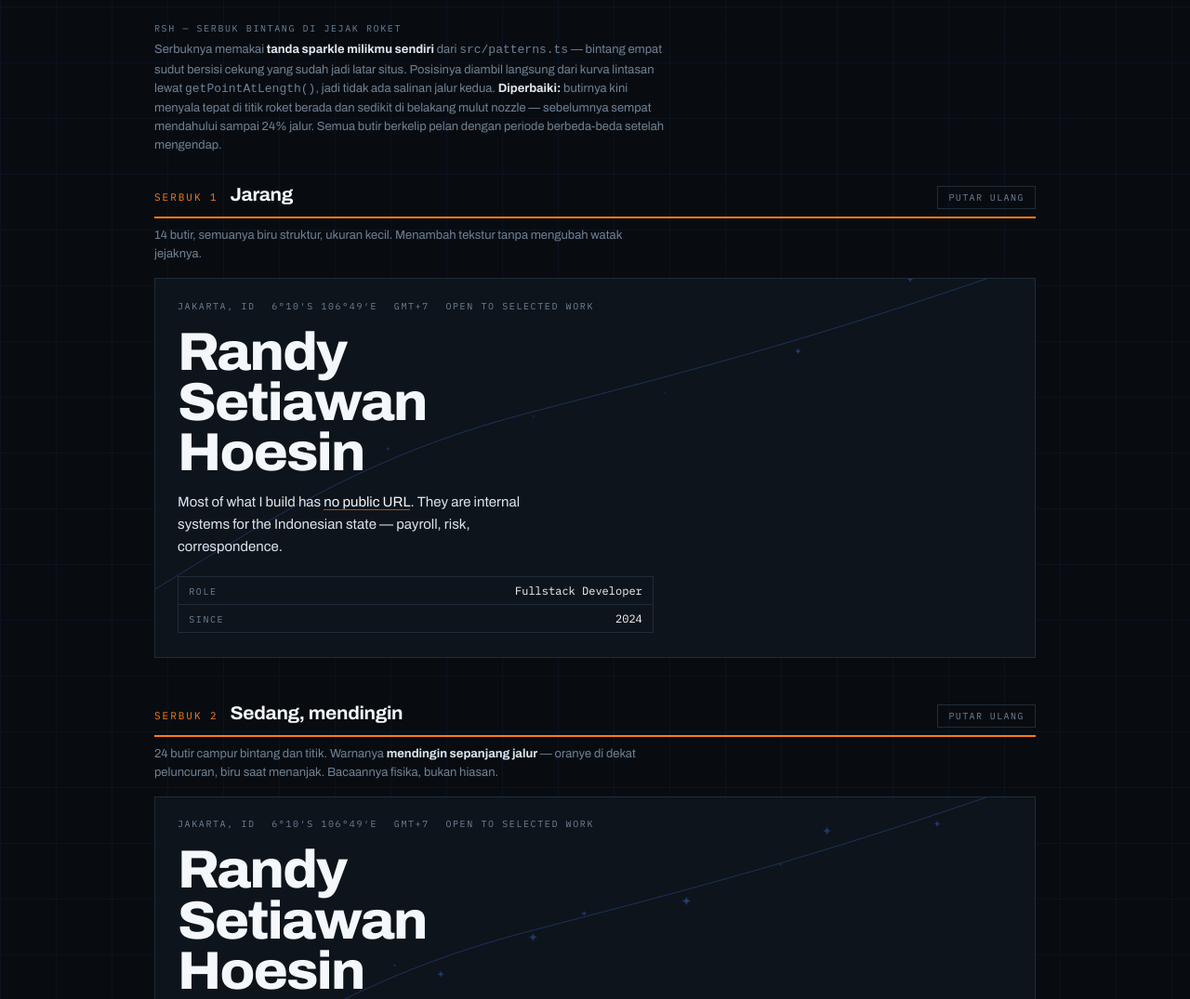
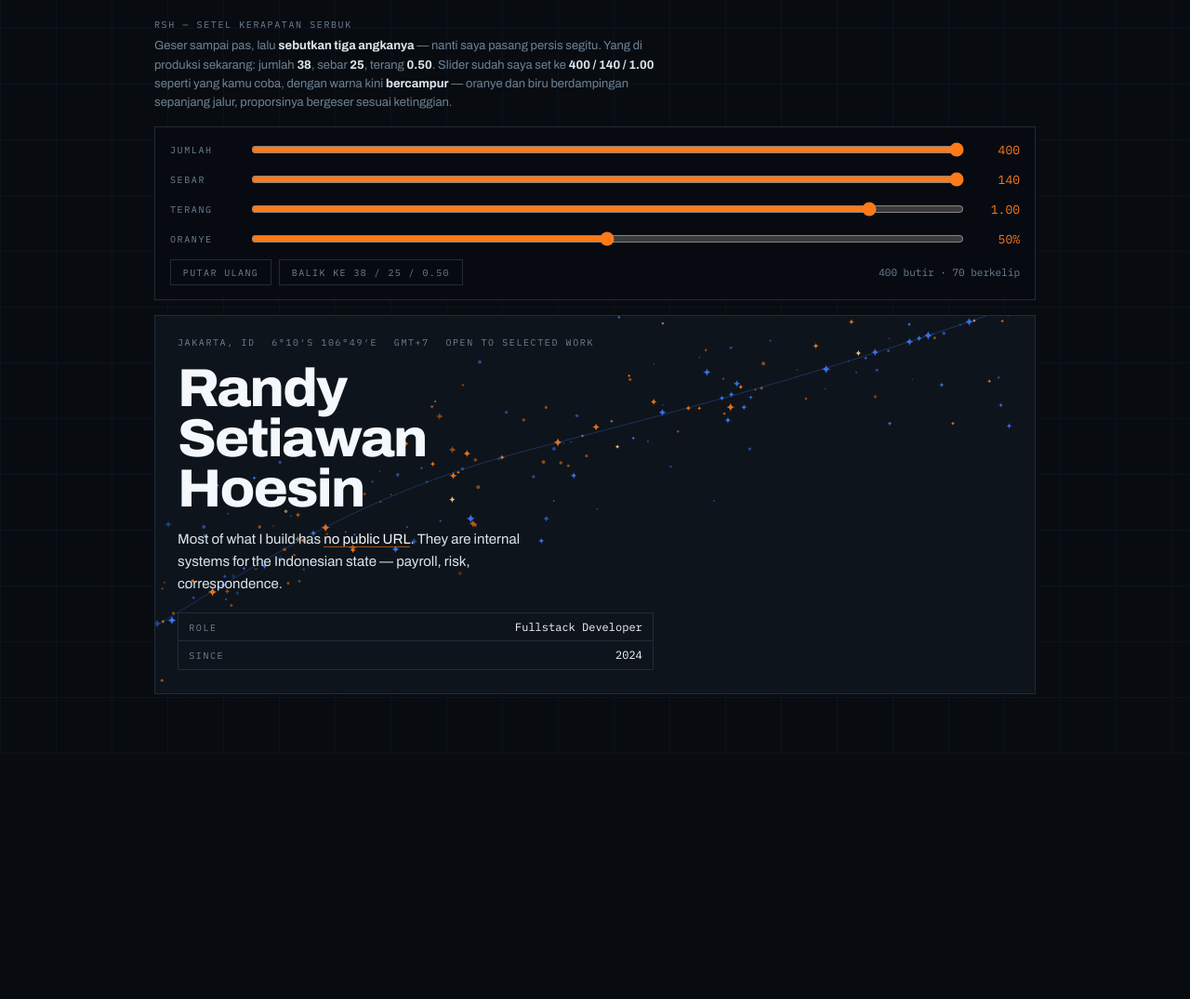
Before and after one commit to randysetiawanh/portofolio, a website: page design/flight-anim.html in a window 1280 px wide. Shown: the top 1075 px of the page at 93% size. After the commit the page ends 811 px from the top, so only its background shows below. Drawn offline with Linux system fonts and the light colour scheme.

```diff
--- a/design/flight-anim.html
+++ b/design/flight-anim.html
@@ -4,7 +4,7 @@
 <meta charset="utf-8">
 <meta name="viewport" content="width=device-width,initial-scale=1">
 <meta name="robots" content="noindex">
-<title>Serbuk bintang di jejak roket</title>
+<title>Setel kerapatan serbuk</title>
 <style>
 @font-face{font-family:'Archivo';src:url('/fonts/archivo-var.woff2') format('woff2-variations');
   font-weight:100 900;font-display:swap}
@@ -12,7 +12,7 @@
 @font-face{font-family:'Plex Mono';src:url('/fonts/plexmono-500.woff2') format('woff2');font-weight:500}
 
 :root{
-  --ink:#080C11; --panel:#0E141B; --rule:#1F2C39; --rule-soft:#17212B;
+  --ink:#080C11; --panel:#0E141B; --panel-2:#131C26; --rule:#1F2C39;
   --dim:#6E8194; --text:#DCE5ED; --text-strong:#F4F8FC;
   --structure:#3A7BFD; --signal:#FF7A18;
   --sheet:1px solid var(--rule);
@@ -24,28 +24,28 @@
   background-image:
     repeating-linear-gradient(90deg,rgba(58,123,253,.055) 0 1px,transparent 1px 60px),
     repeating-linear-gradient(0deg,rgba(58,123,253,.055) 0 1px,transparent 1px 60px)}
-.wrap{max-width:980px;margin:0 auto;padding:1.5rem 1rem 5rem}
+.wrap{max-width:980px;margin:0 auto;padding:1.25rem 1rem 4rem}
 .lbl{font-family:var(--f-mono);font-size:.625rem;letter-spacing:.16em;
   text-transform:uppercase;color:var(--dim)}
-.opt{margin:0 0 3rem}
-.opt>header{display:flex;align-items:baseline;gap:.8rem;flex-wrap:wrap;
-  border-bottom:2px solid var(--signal);padding-bottom:.5rem;margin-bottom:.5rem}
-.opt>header .tag{font-family:var(--f-mono);font-size:.6875rem;letter-spacing:.18em;
-  color:var(--signal);text-transform:uppercase}
-.opt>header h2{margin:0;font-size:1.25rem;font-variation-settings:'wdth' 104,'wght' 700;
-  color:var(--text-strong);letter-spacing:-.015em}
-.opt>header button{margin-left:auto;background:none;border:1px solid var(--rule);
-  color:var(--dim);font:inherit;font-family:var(--f-mono);font-size:.625rem;
-  letter-spacing:.14em;text-transform:uppercase;padding:.3rem .7rem;cursor:pointer}
-.opt>header button:hover{border-color:var(--signal);color:var(--signal)}
 .why{font-size:.8125rem;color:var(--dim);margin:.4rem 0 1rem;line-height:1.55;max-width:74ch}
 .why b{color:var(--text)}
-.note{font-size:.75rem;color:var(--dim);margin-top:.7rem;line-height:1.55;
-  border-left:2px solid var(--rule);padding-left:.7rem;max-width:74ch}
-.note b{color:var(--text)}
+
+.panel{position:sticky;top:0;z-index:9;background:color-mix(in srgb,var(--ink) 94%,transparent);
+  backdrop-filter:blur(10px);border:var(--sheet);padding:.9rem 1rem;margin-bottom:1rem;
+  display:grid;gap:.75rem}
+.row{display:grid;grid-template-columns:4.6rem 1fr 3.2rem;gap:.7rem;align-items:center}
+.row input[type=range]{width:100%;accent-color:var(--signal)}
+.row output{font-family:var(--f-mono);font-size:.8125rem;color:var(--signal);
+  text-align:right;font-variant-numeric:tabular-nums}
+.acts{display:flex;gap:.5rem;flex-wrap:wrap;align-items:center}
+.acts button{background:none;border:1px solid var(--rule);color:var(--dim);font:inherit;
+  font-family:var(--f-mono);font-size:.625rem;letter-spacing:.14em;text-transform:uppercase;
+  padding:.4rem .8rem;cursor:pointer}
+.acts button:hover{border-color:var(--signal);color:var(--signal)}
+.acts .out{margin-left:auto;font-family:var(--f-mono);font-size:.6875rem;color:var(--dim)}
 
 .hero{position:relative;border:var(--sheet);background:var(--panel);
-  padding:1.4rem 1.5rem 1.6rem;overflow:hidden;min-height:340px}
+  padding:1.4rem 1.5rem 1.6rem;overflow:hidden;min-height:360px}
 .coord{display:flex;gap:1.1rem;flex-wrap:wrap;margin-bottom:1rem;position:relative;z-index:3}
 .wordmark{margin:0;font-variation-settings:'wdth' 104,'wght' 800;letter-spacing:-.03em;
   font-size:clamp(2.1rem,7vw,3.6rem);line-height:.94;color:var(--text-strong);
@@ -70,19 +70,20 @@
 .flyer svg{display:block;width:clamp(140px,21vw,228px);height:auto}
 
 .arc{position:absolute;inset:0;z-index:1;overflow:visible}
-.arc .path{stroke:var(--structure);fill:none;stroke-width:1;opacity:.3;
+.arc .tr{fill:none;stroke:var(--structure);stroke-width:1;opacity:.3;
   stroke-dasharray:100;stroke-dashoffset:100}
-.run .arc .path{animation:trace 4.6s cubic-bezier(.5,0,.72,.62) forwards}
+.run .arc .tr{animation:trace 4.6s cubic-bezier(.5,0,.72,.62) forwards}
 @keyframes trace{to{stroke-dashoffset:0}}
 
-/* Serbuk: muncul tepat saat roket lewat, lalu mengendap tinggal samar.
-   Jejaknya memang tertinggal — sama seperti garisnya. */
 .dust{opacity:0;transform-box:fill-box;transform-origin:center}
-.run .dust{animation:settle 1.5s cubic-bezier(.16,1,.3,1) forwards,
+.run .dust{animation:settle 1.4s cubic-bezier(.16,1,.3,1) forwards}
+/* Hanya bintang yang berkelip; titik kecil diam. Jadi menaikkan kerapatan
+   tidak ikut menaikkan jumlah animasi yang berjalan selamanya. */
+.run .dust.tw{animation:settle 1.4s cubic-bezier(.16,1,.3,1) forwards,
                         glint var(--per,3s) ease-in-out var(--gd,2s) infinite alternate}
 @keyframes settle{
-  0%  {opacity:0;scale:.35;rotate:-25deg}
-  22% {opacity:1;scale:1.15}
+  0%{opacity:0;scale:.35;rotate:-25deg}
+  22%{opacity:1;scale:1.15}
   100%{opacity:var(--rest,.4);scale:1;rotate:0deg}
 }
 @keyframes glint{from{opacity:var(--rest,.4)}to{opacity:calc(var(--rest,.4) * .28)}}
@@ -92,81 +93,60 @@
 @keyframes burn{from{scale:1 1;opacity:.95}to{scale:.86 .92;opacity:.72}}
 
 @media (prefers-reduced-motion:reduce){
-  .run .flyer,.run .arc .path,.run .flame,.run .dust{animation:none}
-  .flyer{opacity:0} .arc .path{stroke-dashoffset:0} .dust{opacity:0}
+  .run .flyer,.run .arc .tr,.run .flame,.run .dust{animation:none}
+  .flyer{opacity:0} .arc .tr{stroke-dashoffset:0} .dust{opacity:0}
 }
 </style>
 </head>
 <body>
 <div class="wrap">
-<p class="lbl" style="margin:0 0 .4rem">RSH — SERBUK BINTANG DI JEJAK ROKET</p>
-<p class="why" style="margin-bottom:2rem">Serbuknya memakai <b>tanda sparkle milikmu
-sendiri</b> dari <code>src/patterns.ts</code> — bintang empat sudut bersisi cekung yang
-sudah jadi latar situs. Posisinya diambil langsung dari kurva lintasan lewat
-<code>getPointAtLength()</code>, jadi tidak ada salinan jalur kedua.
-<b>Diperbaiki:</b> butirnya kini menyala tepat di titik roket berada dan sedikit di
-belakang mulut nozzle — sebelumnya sempat mendahului sampai 24% jalur. Semua butir
-berkelip pelan dengan periode berbeda-beda setelah mengendap.</p>
+<p class="lbl" style="margin:0 0 .4rem">RSH — SETEL KERAPATAN SERBUK</p>
+<p class="why">Geser sampai pas, lalu <b>sebutkan tiga angkanya</b> — nanti saya pasang
+persis segitu. Yang di produksi sekarang: jumlah <b>38</b>, sebar <b>25</b>,
+terang <b>0.50</b>. Slider sudah saya set ke <b>400 / 140 / 1.00</b> seperti yang kamu
+coba, dengan warna kini <b>bercampur</b> — oranye dan biru berdampingan sepanjang jalur,
+proporsinya bergeser sesuai ketinggian.</p>
 
-<section class="opt" id="a"><header><span class="tag">Serbuk 1</span><h2>Jarang</h2>
-  <button data-run="a">Putar ulang</button></header>
-  <p class="why">14 butir, semuanya biru struktur, ukuran kecil. Menambah tekstur tanpa
-    mengubah watak jejaknya.</p>
-  <div class="hero" data-n="14" data-mode="cool"></div>
-</section>
+<div class="panel">
+  <div class="row"><span class="lbl">Jumlah</span>
+    <input type="range" id="n" min="30" max="400" step="10" value="400">
+    <output id="no">400</output></div>
+  <div class="row"><span class="lbl">Sebar</span>
+    <input type="range" id="s" min="10" max="140" step="5" value="140">
+    <output id="so">140</output></div>
+  <div class="row"><span class="lbl">Terang</span>
+    <input type="range" id="b" min="30" max="110" step="5" value="100">
+    <output id="bo">1.00</output></div>
+  <div class="row"><span class="lbl">Oranye</span>
+    <input type="range" id="o" min="0" max="100" step="5" value="50">
+    <output id="oo">50%</output></div>
+  <div class="acts">
+    <button id="replay">Putar ulang</button>
+    <button id="reset">Balik ke 38 / 25 / 0.50</button>
+    <span class="out" id="stat"></span>
+  </div>
+</div>
 
-<section class="opt" id="b"><header><span class="tag">Serbuk 2</span><h2>Sedang, mendingin</h2>
-  <button data-run="b">Putar ulang</button></header>
-  <p class="why">24 butir campur bintang dan titik. Warnanya <b>mendingin sepanjang
-    jalur</b> — oranye di dekat peluncuran, biru saat menanjak. Bacaannya fisika, bukan
-    hiasan.</p>
-  <div class="hero" data-n="24" data-mode="warm"></div>
-  <p class="note"><b>Rekomendasi saya.</b> Gradasi warnanya memberi alasan kenapa
-    serbuknya ada, bukan sekadar taburan.</p>
-</section>
-
-<section class="opt" id="c"><header><span class="tag">Serbuk 3</span><h2>Rapat</h2>
-  <button data-run="c">Putar ulang</button></header>
-  <p class="why">38 butir dengan sebaran paling lebar. Jejaknya paling terasa,
-    tapi juga paling ramai di dekat wordmark.</p>
-  <div class="hero" data-n="38" data-mode="warm"></div>
-  <p class="note">38 kelip yang berjalan terus. Ringan, tapi tidak pernah benar-benar
-    diam — pertimbangkan itu untuk HP.</p>
-</section>
+<div class="hero" id="hero"></div>
 </div>
 
 <script>
-/* Diambil apa adanya dari src/patterns.ts — satu bentuk, dua tempat pakai. */
 function sparkle(cx, cy, r){
   return "M"+cx+" "+(cy-r)+"C"+(cx+r*.06)+" "+(cy-r*.44)+" "+(cx+r*.44)+" "+(cy-r*.06)+" "+(cx+r)+" "+cy
        + "C"+(cx+r*.44)+" "+(cy+r*.06)+" "+(cx+r*.06)+" "+(cy+r*.44)+" "+cx+" "+(cy+r)
        + "C"+(cx-r*.06)+" "+(cy+r*.44)+" "+(cx-r*.44)+" "+(cy+r*.06)+" "+(cx-r)+" "+cy
        + "C"+(cx-r*.44)+" "+(cy-r*.06)+" "+(cx-r*.06)+" "+(cy-r*.44)+" "+cx+" "+(cy-r)+"Z";
 }
-/* PRNG bersemai: sebarannya acak tapi sama tiap muat, jadi bisa dinilai. */
 function rng(seed){ return function(){ seed = seed*1664525 + 1013904223 & 0x7fffffff;
-  return seed / 0x7fffffff; }; }
-
-/* Easing roket, dievaluasi maju. Butir ditempatkan pada waktu yang seragam lalu
-   posisinya diambil dari sini — kalau dibalik (posisi seragam, waktu linear),
-   serbuk menyala mendahului roket, sampai 24% jalur di tengah penerbangan. */
-function bezierEase(x1, y1, x2, y2){
-  const cx = 3*x1, bx = 3*(x2-x1)-cx, ax = 1-cx-bx;
-  const cy = 3*y1, by = 3*(y2-y1)-cy, ay = 1-cy-by;
-  const fx = t => ((ax*t+bx)*t+cx)*t, fy = t => ((ay*t+by)*t+cy)*t;
-  return function(x){
-    let t = x;
-    for(let i = 0; i < 8; i++){
-      const e = fx(t) - x;
-      if(Math.abs(e) < 1e-6) break;
-      const d = (3*ax*t + 2*bx)*t + cx;
-      if(Math.abs(d) < 1e-7) break;
-      t -= e / d;
+  return seed/0x7fffffff; }; }
+function bezierEase(x1,y1,x2,y2){
+  const cx=3*x1,bx=3*(x2-x1)-cx,ax=1-cx-bx, cy=3*y1,by=3*(y2-y1)-cy,ay=1-cy-by;
+  const fx=t=>((ax*t+bx)*t+cx)*t, fy=t=>((ay*t+by)*t+cy)*t;
+  return x=>{let t=x;for(let i=0;i<8;i++){const e=fx(t)-x;if(Math.abs(e)<1e-6)break;
+    const d=(3*ax*t+2*bx)*t+cx;if(Math.abs(d)<1e-7)break;t-=e/d;}
+    return fy(Math.min(1,Math.max(0,t)));};
 }
-    return fy(Math.min(1, Math.max(0, t)));
-  };
-}
-const EASE = bezierEase(.5, 0, .72, .62);
+const EASE = bezierEase(.5,0,.72,.62), NS = "http://www.w3.org/2000/svg", DUR = 4600;
 
 const ROCKET = `
 <svg viewBox="-52 0 262 70" fill="none" stroke="currentColor" stroke-width="1.1" stroke-linejoin="round">
@@ -194,7 +174,11 @@
   <text x="197" y="11" font-family="ui-monospace,monospace" font-size="6" fill="currentColor" stroke="none" letter-spacing="1" opacity=".7">PAYLOAD</text>
 </svg>`;
 
-const HERO_BODY = `
+const hero = document.getElementById("hero");
+hero.innerHTML =
+  `<svg class="arc" preserveAspectRatio="none"><g class="dustg"></g>
+     <path class="tr" pathLength="100" vector-effect="non-scaling-stroke" d=""/></svg>` +
+  `<span class="flyer">${ROCKET}</span>
    <div class="coord"><span class="lbl">Jakarta, ID</span><span class="lbl">6°10′S 106°49′E</span>
      <span class="lbl">GMT+7</span><span class="lbl">Open to selected work</span></div>
    <h1 class="wordmark">Randy<br>Setiawan<br>Hoesin</h1>
@@ -205,80 +189,83 @@
      <div><span class="lbl">Since</span><span class="v">2024</span></div>
    </div>`;
 
-const NS = "http://www.w3.org/2000/svg";
-const DUR = 4600;
+const arc = hero.querySelector(".arc"), line = arc.querySelector(".tr"),
+      dustg = arc.querySelector(".dustg"), flyer = hero.querySelector(".flyer");
+const N = document.getElementById("n"), S = document.getElementById("s"),
+      B = document.getElementById("b"), O = document.getElementById("o"),
+      stat = document.getElementById("stat");
 
-function curve(w, h){
-  return "M " + (-.14*w) + " " + (1.24*h)
-       + " C " + (.06*w) + " " + (.94*h) + ", " + (.18*w) + " " + (.62*h) + ", " + (.42*w) + " " + (.44*h)
-       + " S " + (.80*w) + " " + (.16*h) + ", " + (1.16*w) + " " + (-.22*h);
+function curve(w,h){
+  return "M "+(-.14*w)+" "+(1.24*h)
+       + " C "+(.06*w)+" "+(.94*h)+", "+(.18*w)+" "+(.62*h)+", "+(.42*w)+" "+(.44*h)
+       + " S "+(.80*w)+" "+(.16*h)+", "+(1.16*w)+" "+(-.22*h);
 }
 
-function build(hero){
-  hero.innerHTML =
-    `<svg class="arc" preserveAspectRatio="none"><g class="dustg"></g>
-       <path class="path" pathLength="100" vector-effect="non-scaling-stroke" d=""/></svg>` +
-    `<span class="flyer">${ROCKET}</span>` + HERO_BODY;
-  layout(hero);
-}
-
-function layout(hero){
-  const w = hero.clientWidth, full = hero.clientHeight, h = full * 0.82;
-  const d = curve(w, h);
-  const arc = hero.querySelector(".arc"), line = arc.querySelector(".path");
+function build(){
+  const w = hero.clientWidth, full = hero.clientHeight, d = curve(w, full * 0.82);
   arc.setAttribute("viewBox", `0 0 ${w} ${full}`);
   line.setAttribute("d", d);
-  hero.querySelector(".flyer").style.offsetPath = `path("${d}")`;
+  flyer.style.offsetPath = `path("${d}")`;
 
-  // Serbuk ditempatkan dengan mengukur kurva yang sama, bukan menghitung ulang.
-  const g = arc.querySelector(".dustg");
-  g.textContent = "";
-  const n = +hero.dataset.n, warm = hero.dataset.mode === "warm";
+  const n = +N.value, maxSpread = +S.value, bright = +B.value / 100,
+        mix = +O.value / 100;
+  document.getElementById("no").value = n;
+  document.getElementById("so").value = maxSpread;
+  document.getElementById("bo").value = bright.toFixed(2);
+  document.getElementById("oo").value = O.value + "%";
+
+  dustg.textContent = "";
   const total = line.getTotalLength(), rand = rng(97);
-
-  // Jarak mundur dari titik acuan ke mulut nozzle, supaya serbuk keluar dari
-  // buangan dan bukan dari hidung roket.
-  const rkw = (hero.querySelector(".flyer svg").getBoundingClientRect().width) || 200;
-  const lag = rkw * 0.34;
+  const lag = (flyer.getBoundingClientRect().width || 200) * 0.34;
+  // Berapa pun kerapatannya, jumlah kelip abadi dibatasi. Mata tidak bisa
+  // membedakan butir mana yang berkelip, tapi baterai bisa.
+  const TW_CAP = 70;
+  let tw = 0;
 
   for(let i = 0; i < n; i++){
-    const time = (i + 0.5) / n;                 // seragam dalam WAKTU
-    const frac = EASE(time);                    // posisi roket pada waktu itu
-    const at = Math.max(0, frac * total - lag); // mundur ke mulut nozzle
+    const time = (i + 0.5) / n;
+    const at = Math.max(0, EASE(time) * total - lag);
     const p = line.getPointAtLength(at);
-    const spread = 3 + rand() * 24;
+    // Pangkat > 1 menumpuk butir dekat jalur dan menipiskannya ke luar, jadi
+    // menaikkan sebaran tidak langsung berubah jadi kabut rata.
+    const spread = maxSpread * Math.pow(rand(), 1.8);
     const ang = rand() * Math.PI * 2;
     const x = p.x + Math.cos(ang) * spread, y = p.y + Math.sin(ang) * spread;
-    const dot = rand() < 0.34;
-    const r = dot ? 0.9 + rand() * 1.1 : 2 + rand() * 3.4;
+    const isDot = rand() < 0.58;
+    const r = isDot ? 0.7 + rand() * 1.2 : 1.8 + rand() * 3.2;
 
-    const el = document.createElementNS(NS, dot ? "circle" : "path");
-    if(dot){ el.setAttribute("cx", x); el.setAttribute("cy", y); el.setAttribute("r", r); }
-    else   { el.setAttribute("d", sparkle(x, y, r)); }
-    el.setAttribute("class", "dust");
-    el.setAttribute("fill", warm && time < 0.42 ? "var(--signal)" : "var(--structure)");
-    el.style.setProperty("--rest", (dot ? 0.32 : 0.52) - time * 0.1);
+    const el = document.createElementNS(NS, isDot ? "circle" : "path");
+    if(isDot){ el.setAttribute("cx", x); el.setAttribute("cy", y); el.setAttribute("r", r); }
+    else { el.setAttribute("d", sparkle(x, y, r)); }
+    const twinkles = !isDot && tw < TW_CAP && rand() < 0.55;
+    el.setAttribute("class", twinkles ? "dust tw" : "dust");
+    if(twinkles) tw++;
+    // Campuran, bukan batas keras: peluang oranye tinggi di dekat peluncuran
+    // dan menurun sambil menanjak, jadi selalu ada dua warna berdampingan.
+    const pOrange = Math.min(1, Math.max(0, mix * (1.35 - 0.7 * time)));
+    el.setAttribute("fill", rand() < pOrange
+      ? (rand() < 0.16 ? "#FFD08A" : "var(--signal)")
+      : "var(--structure)");
+    el.style.setProperty("--rest", ((isDot ? 0.62 : 1) * bright - time * 0.12).toFixed(3));
     el.style.animationDelay = (time * DUR + 70) + "ms";
     el.style.setProperty("--gd", (time * DUR + 1100 + rand() * 1800) + "ms");
     el.style.setProperty("--per", (2400 + rand() * 3000) + "ms");
-    g.append(el);
+    dustg.appendChild(el);
   }
+  stat.textContent = n + " butir · " + tw + " berkelip";
 }
 
-document.querySelectorAll(".hero").forEach(build);
-let t; addEventListener("resize", () => { clearTimeout(t);
-  t = setTimeout(() => document.querySelectorAll(".hero").forEach(layout), 150); });
+function play(){ hero.classList.remove("run"); void hero.offsetWidth; hero.classList.add("run"); }
+function refresh(){ build(); play(); }
 
-function play(id){
-  const s = document.getElementById(id);
-  s.classList.remove("run"); void s.offsetWidth; s.classList.add("run");
-}
-document.querySelectorAll("button[data-run]").forEach(b =>
-  b.addEventListener("click", () => play(b.dataset.run)));
-const io = new IntersectionObserver(es => es.forEach(e => {
-  if(e.isIntersecting){ play(e.target.id); io.unobserve(e.target); }
-}), {threshold:.3});
-document.querySelectorAll(".opt").forEach(s => io.observe(s));
+[N, S, B, O].forEach(el => el.addEventListener("input", build));
+[N, S, B, O].forEach(el => el.addEventListener("change", play));
+document.getElementById("replay").addEventListener("click", play);
+document.getElementById("reset").addEventListener("click", () => {
+  N.value = 38; S.value = 25; B.value = 50; O.value = 50; refresh();
+});
+let t; addEventListener("resize", () => { clearTimeout(t); t = setTimeout(build, 150); });
+refresh();
 </script>
 </body>
 </html>
```
Also changed, not shown: public/index.html (+46 -12 lines), src/admin-ui.ts (+34 -2 lines), 1 other file. Lines whose indentation alone changed are shown as unchanged.
